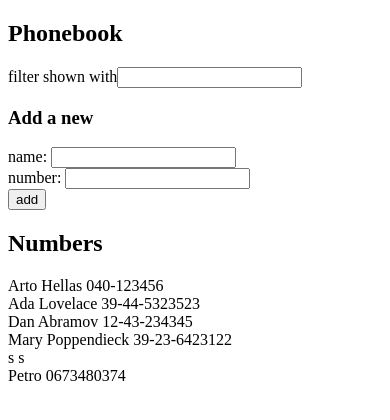
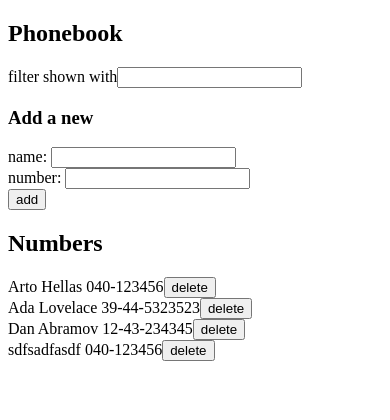
Before and after one commit to 1murs/fullstackopen, a React (Vite) app in the folder part2/phonebook/: page / in a window 390 px wide. Shown: the top 420 px of the page. Built offline with nearby package versions, Linux system fonts and the light colour scheme; data requests are answered from the project's data file.

Commit message:
done full ex phonebook

```diff
--- a/part2/phonebook/db.json
+++ b/part2/phonebook/db.json
@@ -16,19 +16,9 @@
       "id": "3"
     },
     {
-      "name": "Mary Poppendieck",
-      "number": "39-23-6423122",
-      "id": "4"
-    },
-    {
-      "name": "s",
-      "number": "s",
-      "id": "FXq_GKaIIl8"
-    },
-    {
-      "name": "Petro",
-      "number": "0673480374",
-      "id": "aXjcYNEUS88"
+      "name": "sdfsadfasdf",
+      "number": "040-123456",
+      "id": "J9bhQoqnr3U"
     }
   ],
   "$schema": "./node_modules/json-server/schema.json"
--- a/part2/phonebook/src/App.jsx
+++ b/part2/phonebook/src/App.jsx
@@ -2,17 +2,16 @@
 import Filter from "./components/Filter";
 import PersonForm from "./components/PersonForm";
 import Persons from "./components/Persons";
-import peronService from "./services/persons";
+import personService from "./services/persons";
 
 const App = () => {
-  // const [persons, setPersons] = useState([]);
   const [persons, setPersons] = useState([]);
   const [newName, setNewName] = useState("");
   const [newNumber, setNewNumber] = useState("");
   const [search, setSearch] = useState("");
 
   useEffect(() => {
-    peronService.getAllPersons().then((initialPersons) => {
+    personService.getAllPersons().then((initialPersons) => {
       setPersons(initialPersons);
     });
   }, []);
@@ -31,7 +30,7 @@
         setNewNumber={setNewNumber}
       />
       <h2>Numbers</h2>
-      <Persons persons={persons} search={search} />
+      <Persons persons={persons} search={search} setPersons={setPersons} />
     </div>
   );
 };
--- a/part2/phonebook/src/components/PersonForm.jsx
+++ b/part2/phonebook/src/components/PersonForm.jsx
@@ -10,9 +10,30 @@
 }) => {
   const addPerson = (event) => {
     event.preventDefault();
-    if (persons.filter((person) => person.name === newName).length > 0) {
-      window.alert(`${newName} is already added to phonebook`);
-      setNewName("");
+    const isSamePerson = persons.find((person) => person.name === newName);
+    if (isSamePerson) {
+      if (window.confirm(`${newName} is already added to phonebook, replace the old number with a new one?`)) {
+        const toChangePerson = {
+          ...isSamePerson,
+          number: newNumber,
+        };
+        personService
+          .updatePerson(toChangePerson.id, toChangePerson)
+          .then((returnedPerson) => {
+            setPersons(
+              persons.map((person) =>
+                person.id !== returnedPerson.id ? person : returnedPerson,
+              ),
+            );
+            setNewName("");
+            setNewNumber("");
+          });
+      } else {
+        setNewName("");
+        setNewNumber("");
+        return;
+      }
+
       return;
     }
     const newPerson = {
@@ -23,10 +44,9 @@
 
     // create a person in db.json
     personService.createPerson(newPerson).then((returnedPerson) => {
-      console.log(returnedPerson);
       setPersons(persons.concat(returnedPerson));
       setNewName("");
-      setNewNumber("")
+      setNewNumber("");
     });
   };
 
--- a/part2/phonebook/src/components/Persons.jsx
+++ b/part2/phonebook/src/components/Persons.jsx
@@ -1,17 +1,27 @@
-const Persons = ({ persons, search}) => {
+import personService from "../services/persons";
+
+const Persons = ({ persons, search, setPersons }) => {
   const filtered = persons.filter((person) =>
     person.name.toLowerCase().includes(search.toLowerCase()),
   );
+  const handleDeletePerson = (id) => {
+    const person = persons.find((p) => p.id === id);
+    if (window.confirm(`Delete ${person.name} ?`)) {
+      personService.deletePerson(id).then(() => {
+        setPersons(persons.filter((person) => person.id !== id));
+      });
+    }
+  };
   return (
     <div>
       {filtered.map((person) => (
         <div key={person.id}>
           {person.name} {person.number}
+          <button onClick={() => handleDeletePerson(person.id)}>delete</button>
         </div>
       ))}
     </div>
   );
 };
 
-
 export default Persons;
--- a/part2/phonebook/src/services/persons.js
+++ b/part2/phonebook/src/services/persons.js
@@ -11,7 +11,18 @@
   return request.then((response) => response.data);
 };
 
+const updatePerson = (id, toUpdate) => {
+  const request = axios.put(`${baseUrl}/${id}`, toUpdate);
+  return request.then((response) => response.data);
+};
+
+const deletePerson = (id) => {
+  const request = axios.delete(`${baseUrl}/${id}`);
+  return request.then((response) => response.data);
+};
 export default {
   getAllPersons,
   createPerson,
+  updatePerson,
+  deletePerson,
 };
```
